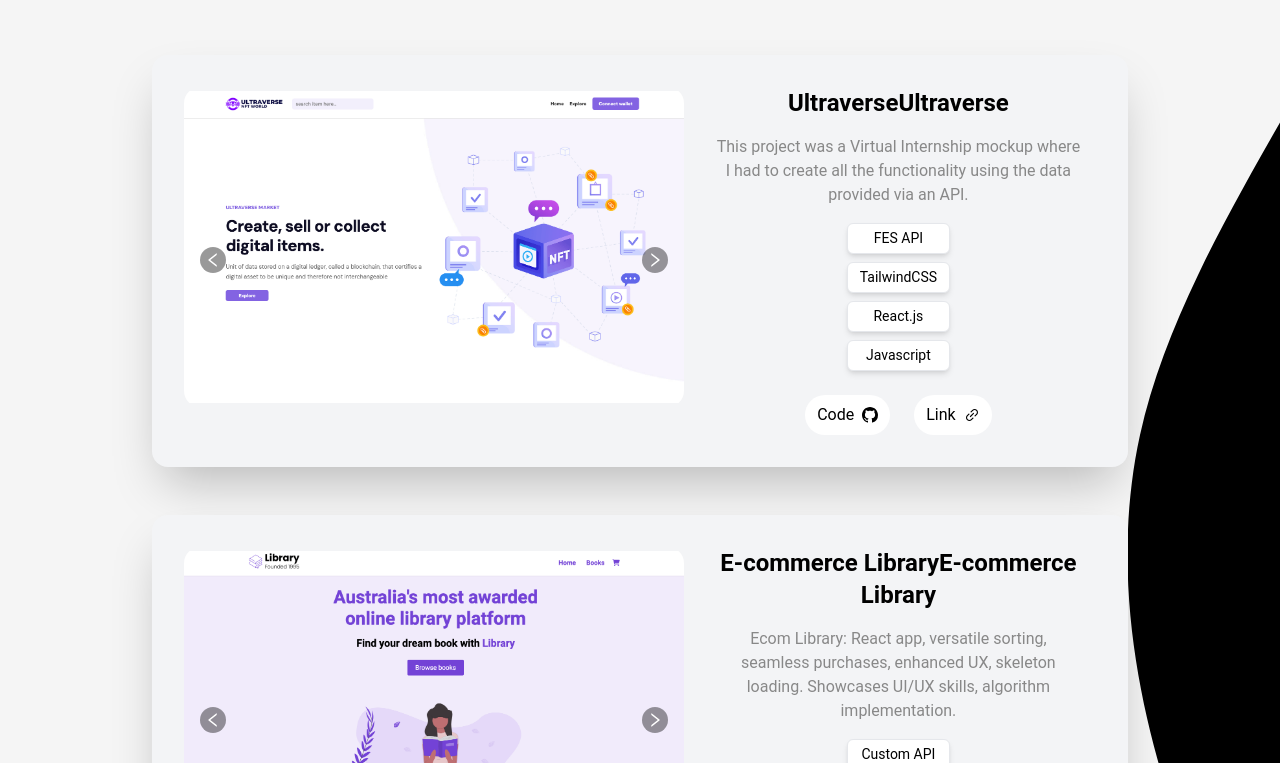
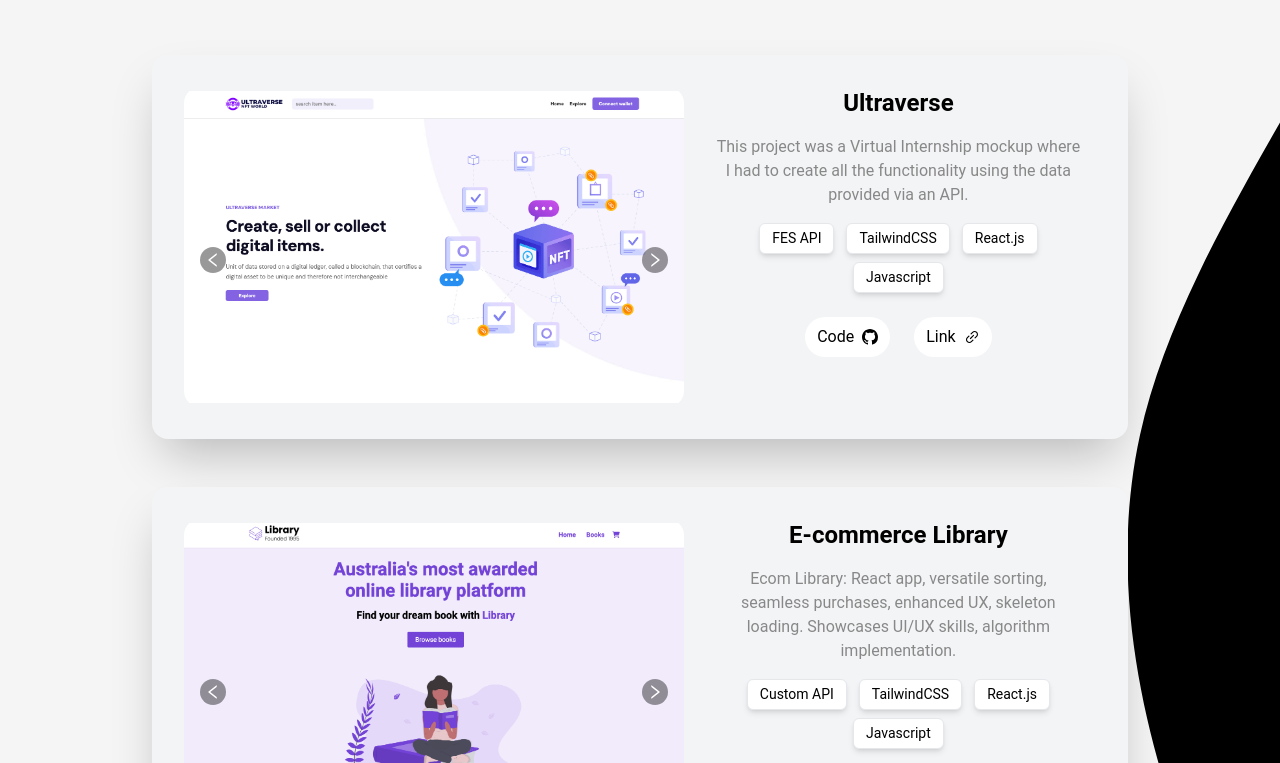
Before and after one commit to Cakinn1/Eportfolio-2023, a React (Create React App) app: page / in a window 1280 px wide. Shown: the part 1757-2520 px from the top of the page. Built offline with nearby package versions, Linux system fonts and the light colour scheme.

Commit message:
fixed project name duplications & technoloigies css

```diff
--- a/src/components/Projects.tsx
+++ b/src/components/Projects.tsx
@@ -62,19 +62,21 @@ export default function Projects({
       <div className=" md:w-[40%] flex space-y-4  items-center text-center flex-col">
         <div className="flex gap-x-2">
           <h1 className="font-bold text-2xl">
-            {projectName}
             <span>{projectName}</span>
           </h1>
         </div>
         <p className="text-[#888] ">{information}</p>
         {technologies.map((item, index) => (
-          <div key={index}>
+          <div
+            key={index}
+            className="hidden md:flex gap-x-3 justify-center items-center text-[10px] flex-wrap"
+          >
             {Object.entries(item).map(
               ([key, value]) =>
                 value && (
                   <p
                     key={key}
-                    className="text-[14px] bg-white border rounded-md shadow-md px-3 py-1 mb-2"
+                    className="text-[14px]  bg-white border rounded-md shadow-md px-3 py-1 mb-2"
                   >
                     {value}
                   </p>
@@ -82,6 +84,7 @@ export default function Projects({
             )}
           </div>
         ))}
+
         <div className="flex gap-x-6" ref={refTest}>
           <ProjectLinks
             reftest={refTest}
```
